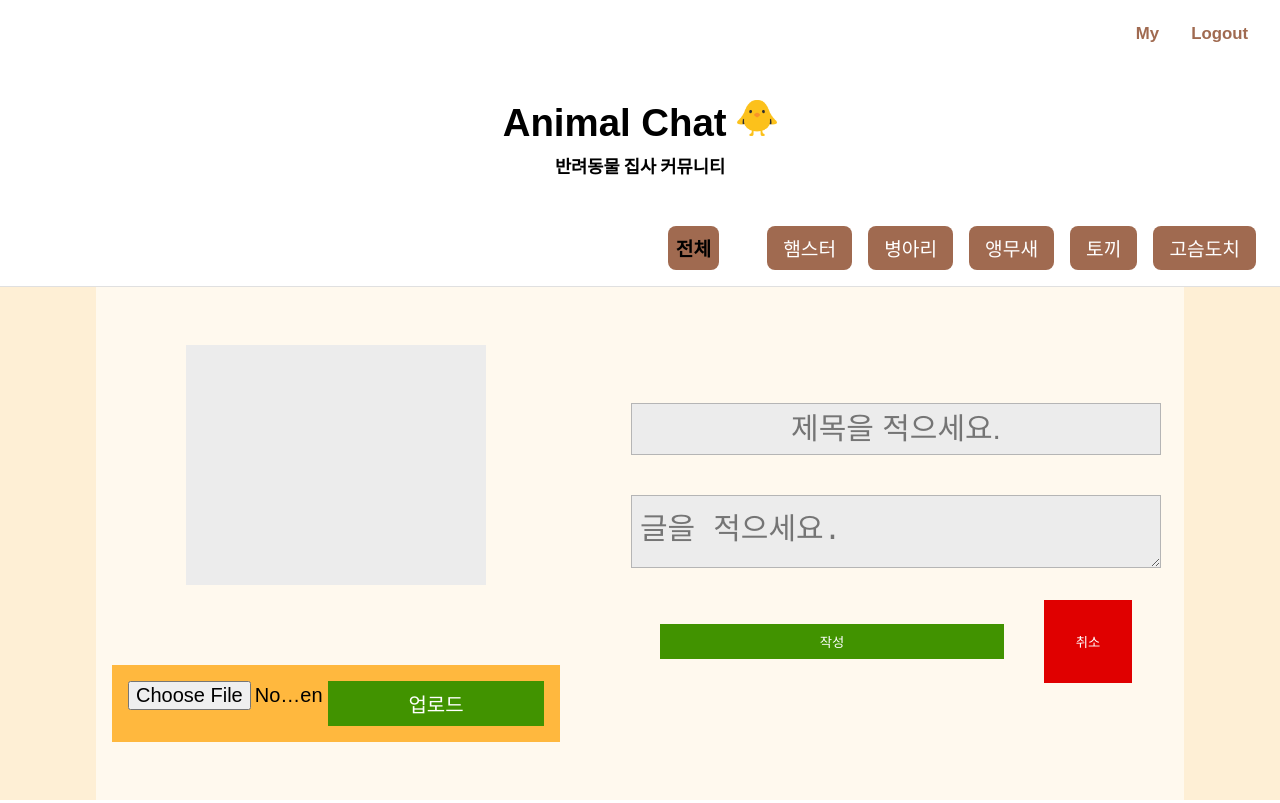
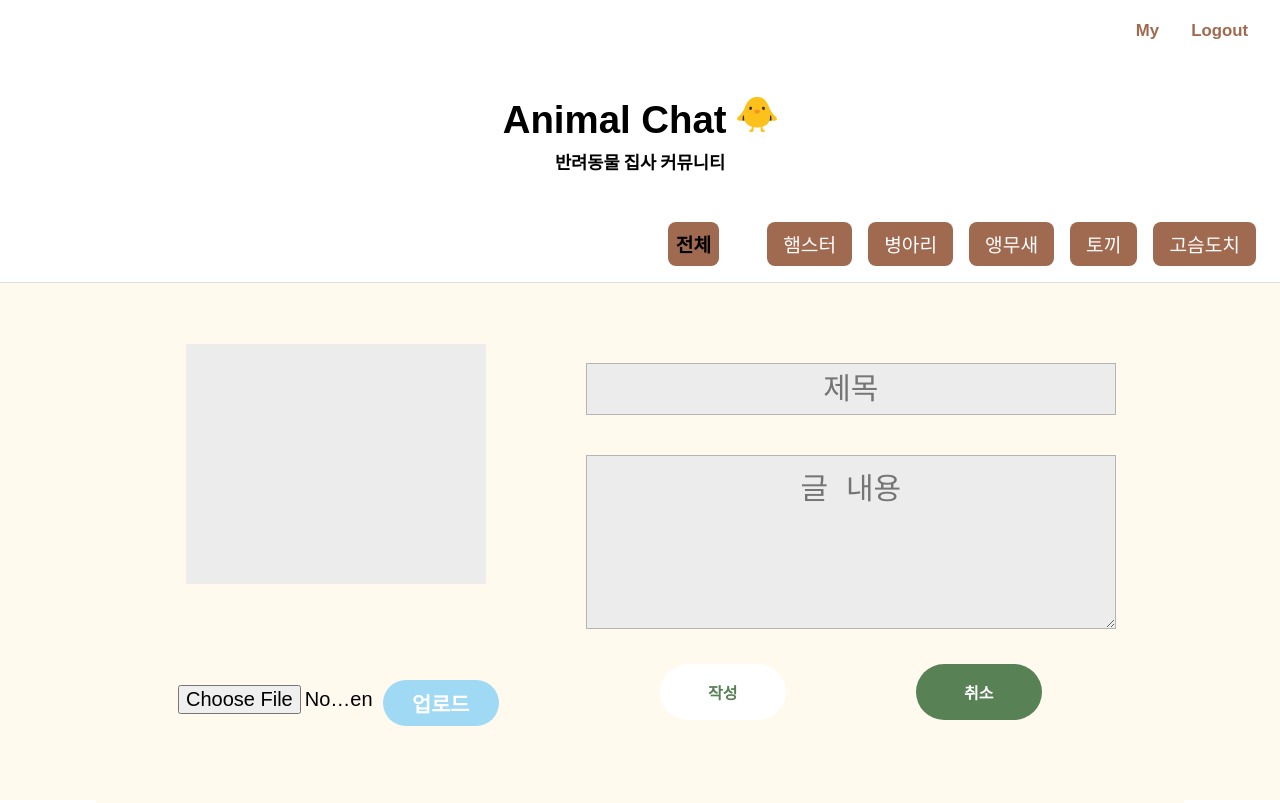
Before and after one commit to emily-hong/AnimalChat, a React (Create React App) app in the folder client/: page /post in a window 1280 px wide. Built offline with nearby package versions, Linux system fonts and the light colour scheme; no server answers.

Commit message:
Fix: client/post.js 업로드, 작성, 취소버튼 및 레이아웃 수정

```diff
--- a/client/src/pages/6.post.js
+++ b/client/src/pages/6.post.js
@@ -11,15 +11,14 @@ const Body = styled.div`
     flex-direction: column;
     align-items: center;
     justify-content: center;
-    background-color: #feefd5;
+    background-color: #fff9ee;
     width: 100vw;
     height: 100vh;
 `
 
 // 사진 업로드, 글 수정 전체
 const ContentBox = styled.div`
-    background-color: #fff9ee;
-
+    background-color:#fff9ee;
     padding: 2rem;
     width: 80vw;
     height: inherit;
@@ -50,7 +49,7 @@ const PhotoBoxZone = styled.img`
 
 const PhotoUploadWarning = styled.div`
     margin-top: 200px;
-    background-color: #ececec;
+    /* background-color: #ececec; */
     font-size: 30px;
     text-align: center;
     color: #e00000;
@@ -60,7 +59,7 @@ const PhotoUploadButtons = styled.div`
     padding: 1rem;
     display: flex;
     justify-content: space-around;
-    background-color: #ffb83e;
+    /* background-color: #ffb83e; */
     margin-top: 5rem;
 `
 
@@ -68,17 +67,24 @@ const PhotoSelectBtn = styled.input`
     text-align: center;
     font-size: 20px;
     width: 200px;
-    background-color: #ffb83e;
+    /* background-color: #ffb83e; */
     color: black;
+    margin: 0.3rem;
 `
 
 const PhotoUpLoadBtn = styled.button`
+    border-radius:3rem;
     font-size: 20px;
     padding: 0.5rem;
     color: white;
     text-align: center;
-    width: 200px;
-    background-color: #419300;
+    width: 100px;
+    background-color: #9FD9F4;
+    font-weight: bold;
+    font-size: 1.3rem;
+    &:hover{
+        background-color:#95E4FE;
+    }
 `
 
 // 타이틀, 글 작성 버튼 2개 포함
@@ -89,7 +95,7 @@ const TitlePostDiv = styled.div`
     justify-content: center;
     align-items: center;
     width: 40vw;
-    height: 35vh;
+    height: 45vh;
 `
 
 const TitleBox = styled.input`
@@ -112,6 +118,7 @@ const PostBox = styled.textarea`
     font-size: 30px;
     color: #424242;
     padding: 0.5rem;
+    text-align: center;
 `
 
 const TitlePostButtons = styled.div`
@@ -125,16 +132,33 @@ const TitlePostButtons = styled.div`
 
 const PostCompletionBtnMargin = styled.button`
     text-align: center;
-    background-color: #419300;
-    color: white;
-    padding: 0.5rem 10rem;
+    background-color: white;
+    color: #588156;
+    padding: 1rem 3rem;
+    margin: 0.2rem;
+    font-weight: bold;
+    font-size: 1rem;
+    border-radius: 2rem;
+    &:hover{
+        background-color:#FFBC57;
+        color: white;
+    }
 `
 
 const PostCancelBtnMargin = styled.button`
     text-align: center;
-    background-color: #e00000;
+    background-color: #588156;
     color: white;
-    padding: 2rem;
+    padding: 1rem 3rem;
+    margin: 0.2rem;
+    font-weight: bold;
+    font-size: 1rem;
+    border-radius: 2rem;
+    &:hover{
+        /* background-color:#FF9075; */
+        background-color:#FF9075;
+        color: #588156;
+    }
 `
 
 const url =
@@ -266,13 +290,13 @@ export const Post = (props) => {
 
                 <TitlePostDiv>
                     <TitleBox
-                        placeholder="제목을 적으세요."
+                        placeholder="제목"
                         type="text"
                         name="title"
                         onChange={handleInputValue}
                     />
                     <PostBox
-                        placeholder="글을 적으세요."
+                        placeholder="글 내용"
                         type="text"
                         name="content"
                         onChange={handleInputValue}
```
